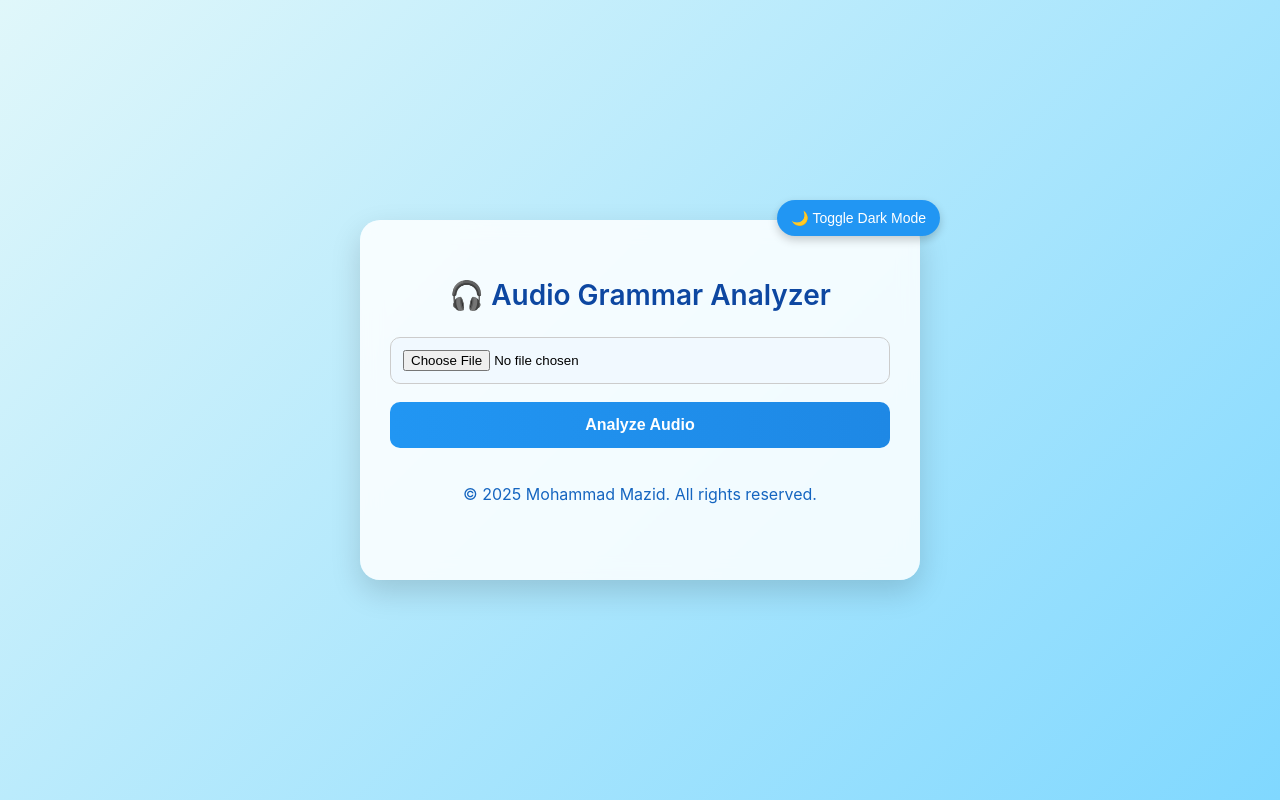
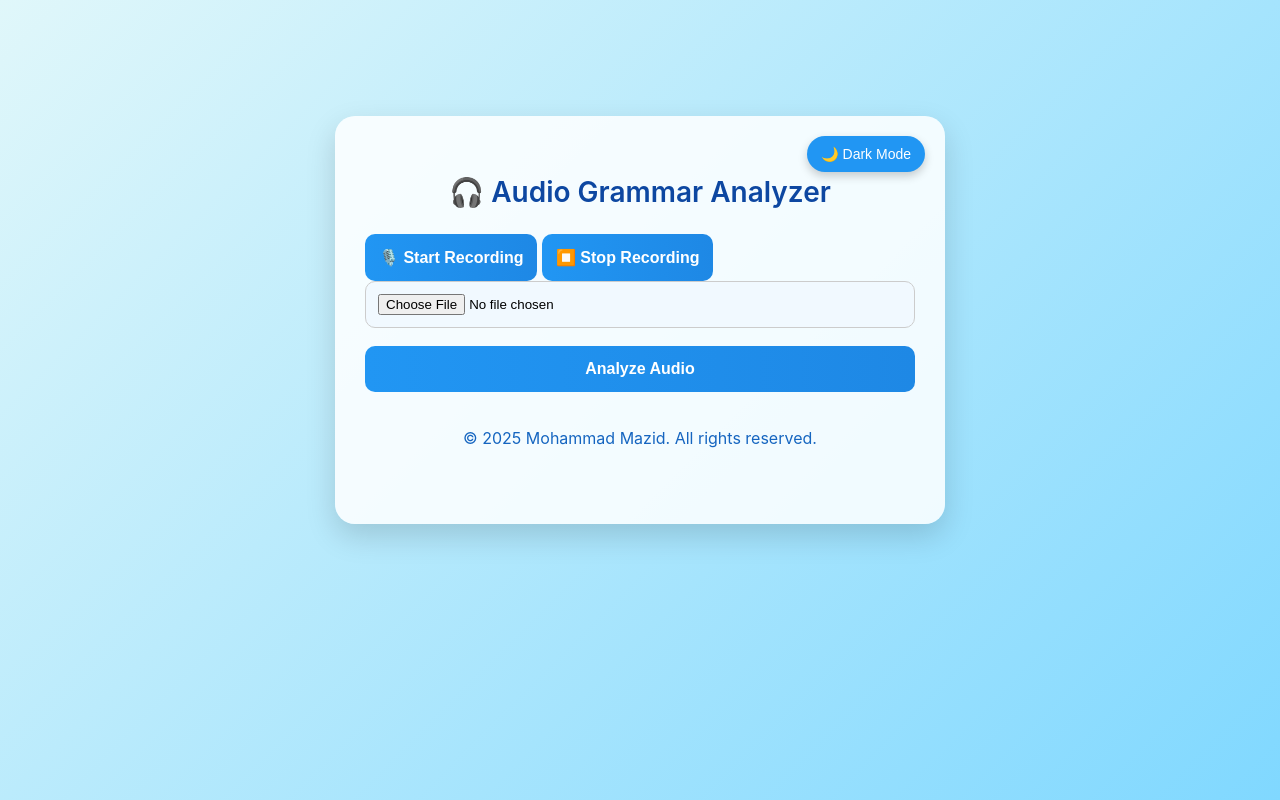
Before and after one commit to Mazid2003/Audio-to-text-grammar-score-web-app-using-AI-and-Flask, a Flask app: page / in a window 1280 px wide. Run offline with Flask 3, Linux system fonts and the light colour scheme; parts of the project's set-up code (start-up, migrations or seed data) failed here and were passed over.

Commit message:
Update index.html

```diff
--- a/templates/index.html
+++ b/templates/index.html
@@ -12,7 +12,7 @@ body {
   background: linear-gradient(135deg, #e0f7fa, #80d8ff);
   margin: 0;
   padding: 0;
-  min-height: 100vh;
+  min-height: 80vh;
   display: flex;
   justify-content: center;
   align-items: center;
@@ -25,11 +25,13 @@ body {
   padding: 40px 30px;
   border-radius: 20px;
   box-shadow: 0 12px 30px rgba(0, 0, 0, 0.15);
-  width: 90%;
-  max-width: 500px;
+  width: 80%;
+  max-width: 550px;
   transition: all 0.3s ease;
-  backdrop-filter: blur(10px);
+  text-align: justify;
+  backdrop-filter: 10px;
   position: relative;
+
 }
 
 .container:hover {
@@ -37,10 +39,13 @@ body {
   box-shadow: 0 18px 40px rgba(0, 0, 0, 0.2);
 }
 
+.top-right-toggle {
+  position: absolute;
+  top: 20px;
+  right: 20px;
+}
+
 #darkModeToggle {
-  position: absolute;
-  top: -20px;
-  right: -20px;
   padding: 10px 14px;
   background-color: #2196f3;
   color: white;
@@ -55,6 +60,7 @@ body {
 #darkModeToggle:hover {
   background-color: #1976d2;
 }
+
 
 h1 {
   text-align: center;
@@ -101,11 +107,15 @@ button:not(#darkModeToggle):hover {
 }
 
 .result {
+  align-items: center;
   margin-top: 25px;
   padding: 20px;
   background-color: #f4fbff;
   border-left: 5px solid #2196f3;
   border-radius: 12px;
+  max-height: 200vh;
+  max-width: 550px;
+  overflow: auto;
   box-shadow: inset 0 0 10px #d3ebf9;
 }
 
@@ -194,17 +204,25 @@ align-items: end;
 <body>
   <div class="container">
     <h1>🎧 Audio Grammar Analyzer</h1>
+    <div class="recorder">
+      <button id="startBtn">🎙️ Start Recording</button>
+      <button id="stopBtn" disabled>⏹️ Stop Recording</button>
+    </div>
+    <audio id="audioPlayback" controls style="display: none;"></audio>
+
     <form action="/process_audio" method="post" enctype="multipart/form-data">
       <input type="file" name="audio" accept=".wav,.mp3,.m4a" required>
       <button type="submit">Analyze Audio</button>
-      <button id="darkModeToggle">🌙 Toggle Dark Mode</button>
-
+      <div class="top-right-toggle">
+      <button id="darkModeToggle">🌙 Dark Mode</button>
+    </div>
     </form>
 
     {% if text %}
     <div class="result">
       <div class="text"><strong>Recognized Text:</strong><br>{{ text }}</div>
       <div class="score"><strong>Grammar Score:</strong> {{ score }}</div>
+      <center><button type="button" onclick="startOver()">🔄 Check Again</button></center>
     </div>
     {% endif %}
     <footer>
@@ -220,5 +238,55 @@ align-items: end;
       document.body.classList.toggle("dark");
       toggleBtn.textContent = document.body.classList.contains("dark") ? "☀️ Light Mode" : "🌙 Dark Mode";
     });
-  </script>
+
+    function startOver() {
+      window.location.href = "/";
+    }
+let mediaRecorder;
+let audioChunks = [];
+
+const startBtn = document.getElementById("startBtn");
+const stopBtn = document.getElementById("stopBtn");
+const audioPlayback = document.getElementById("audioPlayback");
+
+startBtn.addEventListener("click", async () => {
+  const stream = await navigator.mediaDevices.getUserMedia({ audio: true });
+  mediaRecorder = new MediaRecorder(stream);
+
+  audioChunks = [];
+
+  mediaRecorder.ondataavailable = event => {
+    if (event.data.size > 0) audioChunks.push(event.data);
+  };
+
+  mediaRecorder.onstop = async () => {
+    const blob = new Blob(audioChunks, { type: 'audio/webm' });
+    const audioURL = URL.createObjectURL(blob);
+    audioPlayback.src = audioURL;
+    audioPlayback.style.display = 'block';
+
+    const formData = new FormData();
+    formData.append('audio', blob, 'recorded_audio.webm');
+
+    const response = await fetch("/recorded-audio", {
+      method: "POST",
+      body: formData,
+    });
+
+    const result = await response.json();
+    alert("Transcript: " + result.transcript + "\nGrammar Score: " + result.grammar_score);
+  };
+
+  mediaRecorder.start();
+  startBtn.disabled = true;
+  stopBtn.disabled = false;
+});
+
+stopBtn.addEventListener("click", () => {
+  mediaRecorder.stop();
+  startBtn.disabled = false;
+  stopBtn.disabled = true;
+});
+</script>
+
 </html>
```
